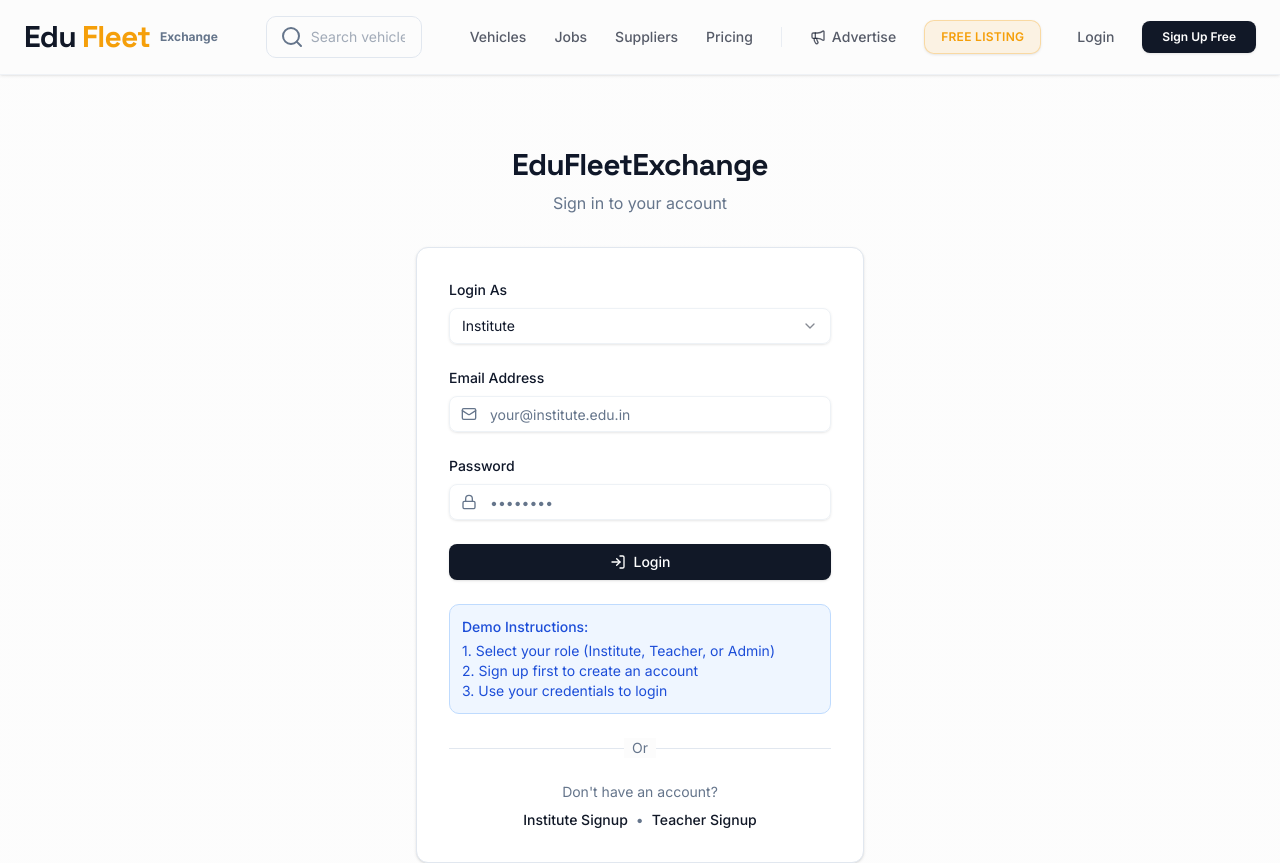
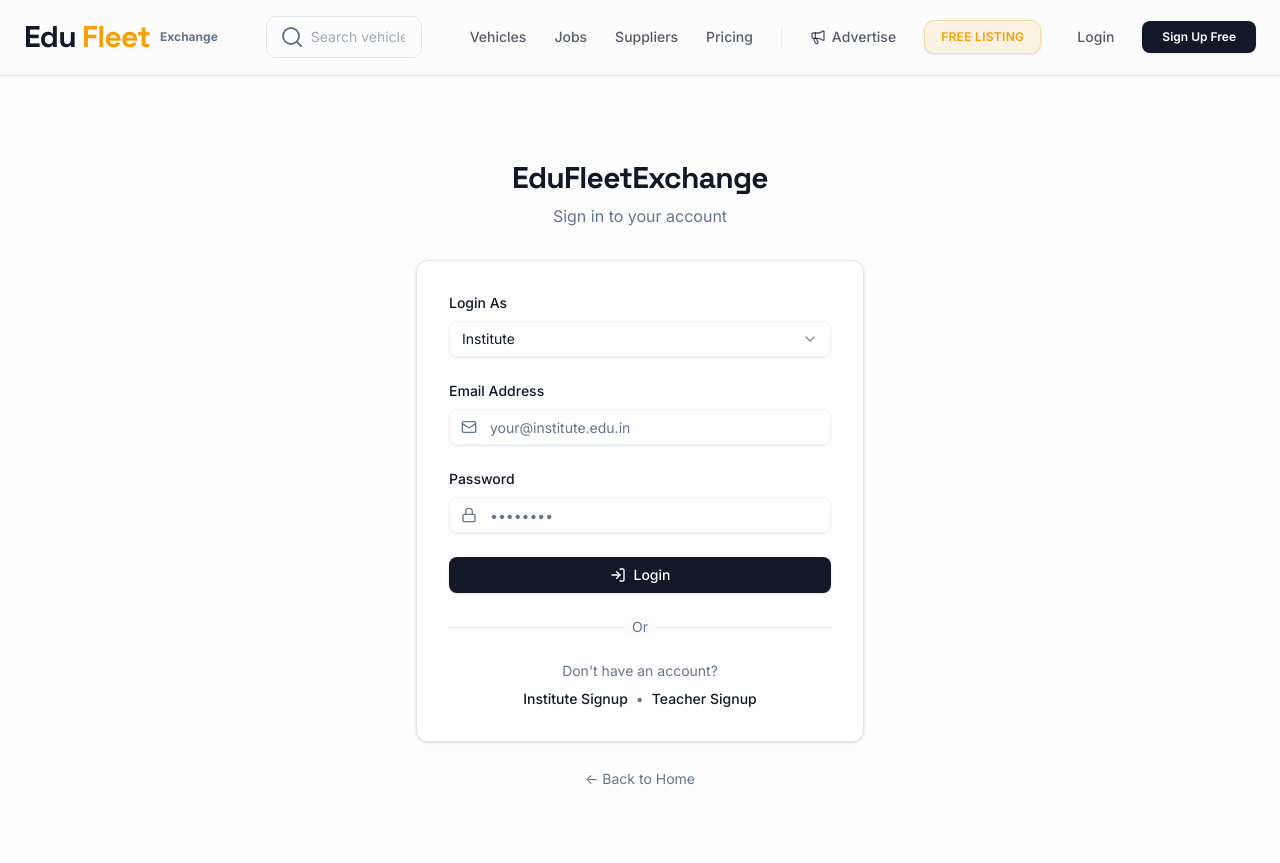
Before and after one commit to edufleetexchange-art/edufleetexchange_ui, a React (Vite) app: page /login in a window 1280 px wide. Shown: the top 863 px of the page. Built offline with nearby package versions, Linux system fonts and the light colour scheme; no server answers.

Commit message:
Demo Credentials
Demo Credentials login

```diff
--- a/src/pages/Login.tsx
+++ b/src/pages/Login.tsx
@@ -133,13 +133,6 @@ export function Login() {
             </Button>
           </form>
 
-          {/* Demo Credentials */}
-          <div className="mt-6 p-3 bg-blue-50 border border-blue-200 rounded-lg text-sm text-blue-700">
-            <p className="font-medium mb-1">Demo Instructions:</p>
-            <p>1. Select your role (Institute, Teacher, or Admin)</p>
-            <p>2. Sign up first to create an account</p>
-            <p>3. Use your credentials to login</p>
-          </div>
 
           {/* Divider */}
           <div className="relative my-6">
```
